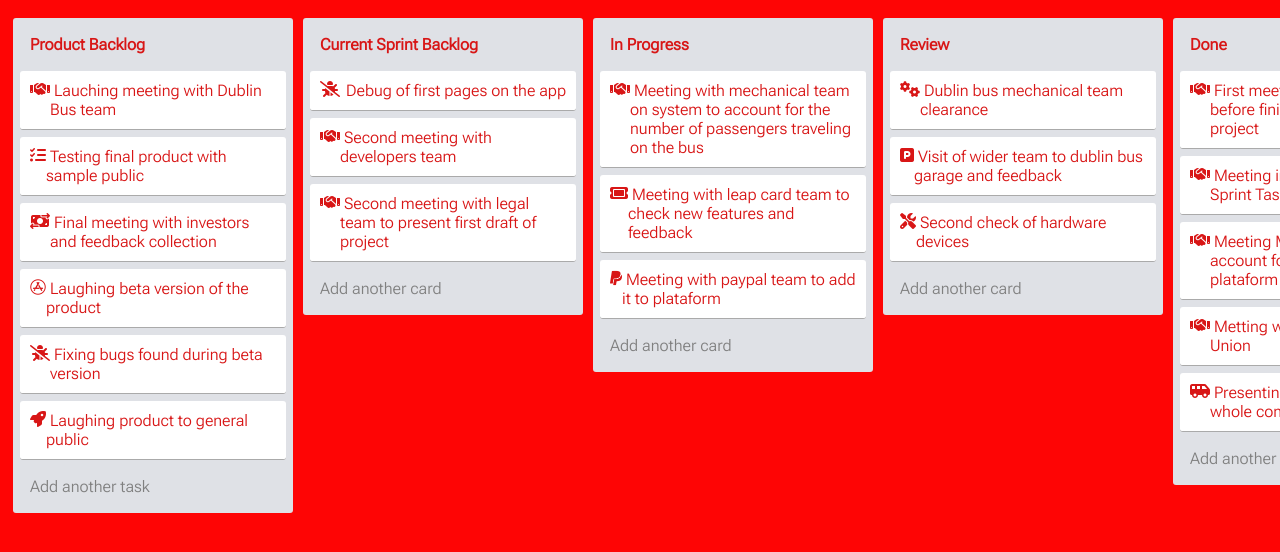
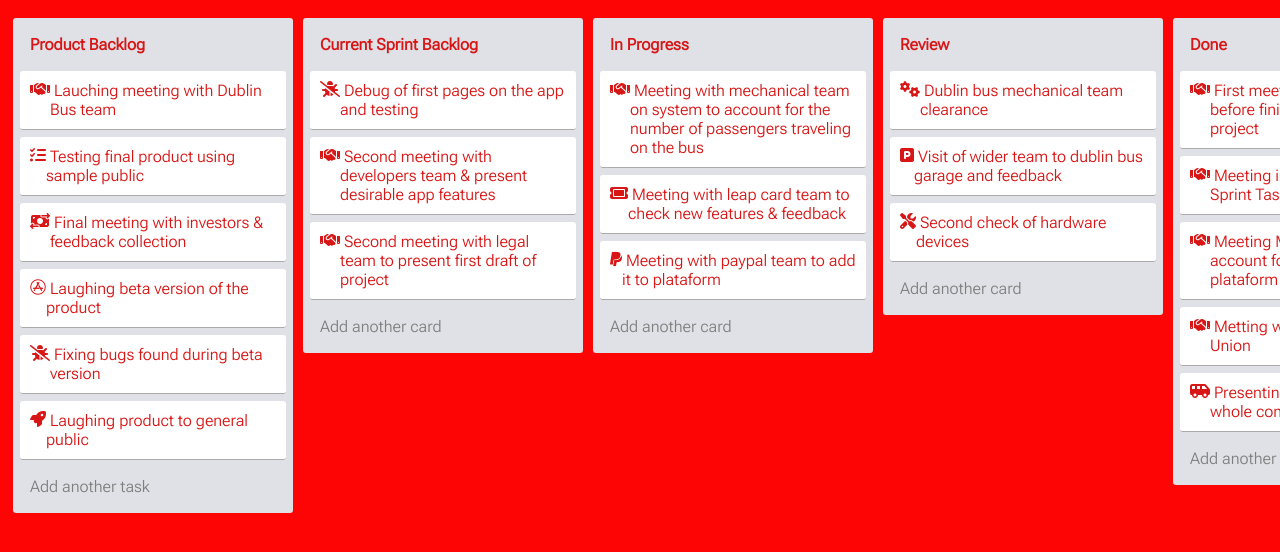
Before and after one commit to LeoStudentCCT/csp-ps_ca3, a plain HTML site: page index.html in a window 1280 px wide. Shown: the top 552 px of the page. Drawn offline with nearby package versions, Linux system fonts and the light colour scheme.

Commit message:
last full commit

```diff
--- a/index.html
+++ b/index.html
@@ -17,8 +17,8 @@
     <div class="title removable editable">Product Backlog</div>
     <div class="content">
       <div class="card removable editable" style=""><i class="fa-solid fa-handshake"></i>&nbsp;Lauching meeting with Dublin Bus team</div>
-      <div class="card removable editable" style=""><i class="fa-solid fa-list-check"></i>&nbsp;Testing final product with sample public</div>
-      <div class="card removable editable" style=""><i class="fa-solid fa-money-bill-transfer"></i>&nbsp;Final meeting with investors and feedback collection</div>
+      <div class="card removable editable" style=""><i class="fa-solid fa-list-check"></i>&nbsp;Testing final product using sample public</div>
+      <div class="card removable editable" style=""><i class="fa-solid fa-money-bill-transfer"></i>&nbsp;Final meeting with investors & feedback collection</div>
       <div class="card removable editable" style=""><i class="fa-brands fa-app-store"></i>&nbsp;Laughing beta version of the product</div>
       <div class="card removable editable" style=""><i class="fa-solid fa-bug-slash"></i>&nbsp;Fixing bugs found during beta version</div>
       <div class="card removable editable" style=""><i class="fa-solid fa-rocket"></i>&nbsp;Laughing product to general public</div>
@@ -28,8 +28,8 @@
   <div class="list">
     <div class="title removable editable">Current Sprint Backlog</div>
     <div class="content">
-      <div class="card removable editable" style=""><i class="fa-solid fa-bug-slash"></i>&nbsp;Debug of first pages on the app</div>
-      <div class="card removable editable" style=""><i class="fa-solid fa-handshake"></i>&nbsp;Second meeting with developers team</div>
+      <div class="card removable editable" style=""><i class="fa-solid fa-bug-slash"></i>&nbsp;Debug of first pages on the app and testing</div>
+      <div class="card removable editable" style=""><i class="fa-solid fa-handshake"></i>&nbsp;Second meeting with developers team & present desirable app features</div>
       <div class="card removable editable" style=""><i class="fa-solid fa-handshake"></i>&nbsp;Second meeting with legal team to present first draft of project</div>
     </div>
     <div class="add-card editable">Add another card</div>
@@ -38,7 +38,7 @@
     <div class="title removable editable">In Progress</div>
     <div class="content">
       <div class="card removable editable" style=""><i class="fa-solid fa-handshake"></i>&nbsp;Meeting with mechanical team on system to account for the number of passengers traveling on the bus</div>
-      <div class="card removable editable" style=""><i class="fa-solid fa-ticket"></i>&nbsp;Meeting with leap card team to check new features and feedback</div>
+      <div class="card removable editable" style=""><i class="fa-solid fa-ticket"></i>&nbsp;Meeting with leap card team to check new features & feedback</div>
       <div class="card removable editable" style=""><i class="fa-brands fa-paypal"></i>&nbsp;Meeting with paypal team to add it to plataform</div>
     </div>
     <div class="add-card editable">Add another card</div>
```
